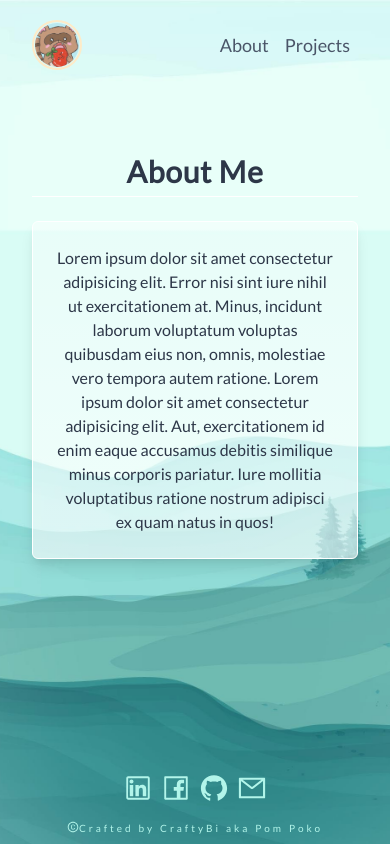
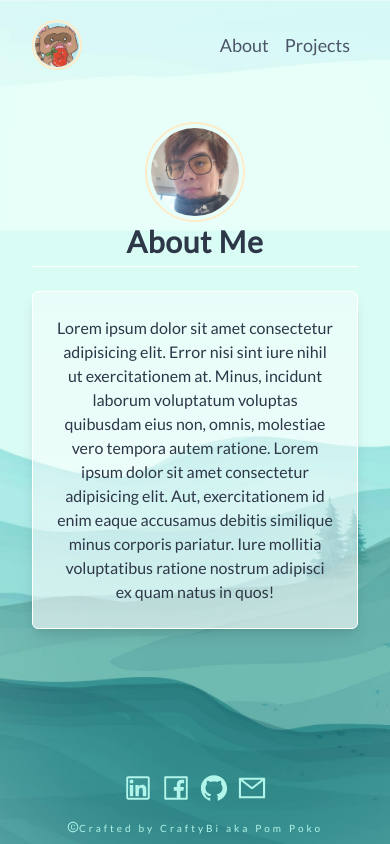
Before and after one commit to PomPoko-lab/Portfolio, a React (Create React App) app: page / in a window 390 px wide. Both pictures are taken after a click on the link "About". Built offline with nearby package versions, Linux system fonts and the light colour scheme.

Commit message:
minor responsive adjustments

```diff
--- a/src/pages/AboutMe.jsx
+++ b/src/pages/AboutMe.jsx
@@ -28,10 +28,10 @@ const AboutMe = () => {
           <Image
             mx='auto'
             p='1'
-            mb='3'
+            mb={['0', '3']}
             objectFit='cover'
-            display={['none', 'block']}
-            boxSize='150px'
+            display='block'
+            boxSize={['100px', '150px']}
             src={myImg}
             alt='Picture of me'
             borderRadius='50em'
@@ -40,7 +40,6 @@ const AboutMe = () => {
           />
 
           <Heading
-            mt={['30px', '0']}
             as='h2'
             letterSpacing='wide'
             color='gray.700'
--- a/src/pages/Home.jsx
+++ b/src/pages/Home.jsx
@@ -23,7 +23,7 @@ const MyInfo = ({ initAnimation }) => {
         <Container
           as='main'
           p='6'
-          mt={['15em', '17em']}
+          mt={['14em', '17em']}
           mb='4em'
           display='flex'
           flexDirection='column'
```
